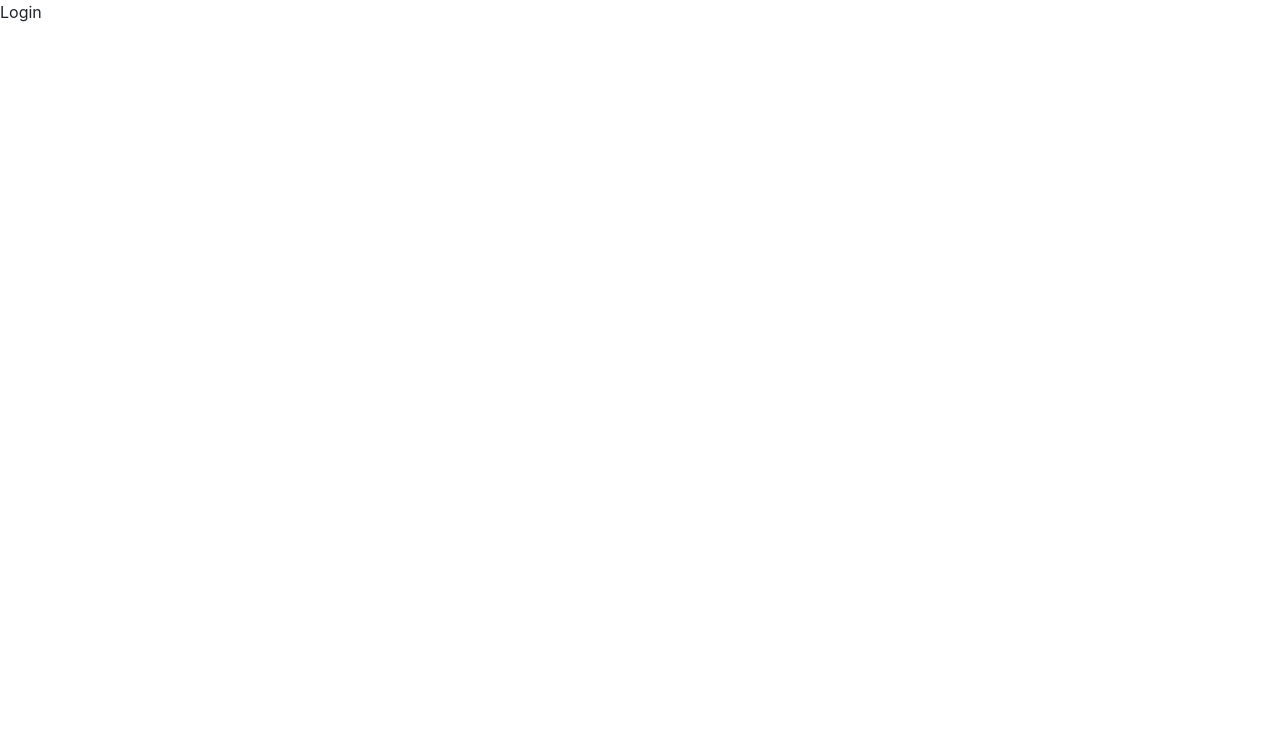
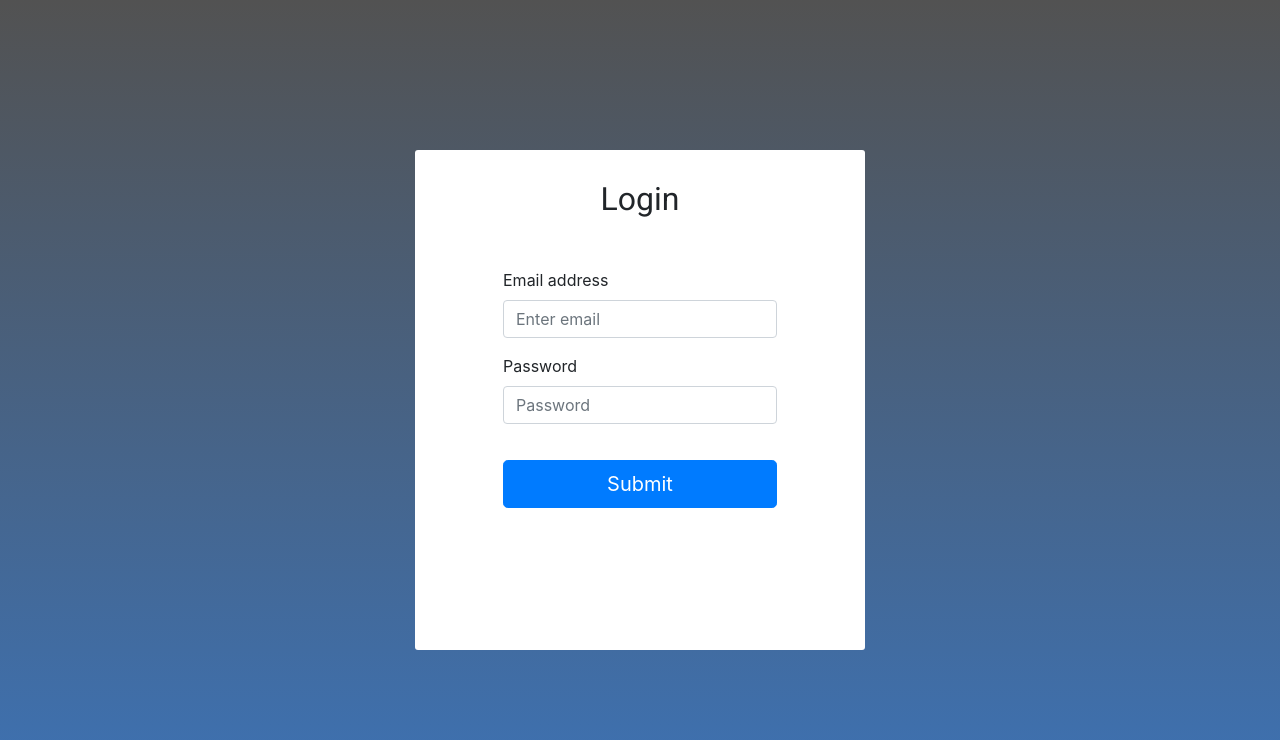
Before and after one commit to arawwad/zowwar, a React (Create React App) app: page /login in a window 1280 px wide. Shown: the top 740 px of the page. Built offline with nearby package versions, Linux system fonts and the light colour scheme.

Commit message:
login route

```diff
--- a/src/routes/Login.js
+++ b/src/routes/Login.js
@@ -1,9 +1,30 @@
 import React from 'react';
+import FormWrapper from 'components/global/FormWrapper'
+import Form from 'react-bootstrap/Form';
+import Button from 'react-bootstrap/Button';
 
 const Login = () => {
 
     return (
-        <div>Login</div>
+        <FormWrapper title="Login">
+            <Form>
+
+                <Form.Group controlId="formBasicEmail">
+                    <Form.Label>Email address</Form.Label>
+                    <Form.Control type="email" placeholder="Enter email" />
+                </Form.Group>
+
+                <Form.Group controlId="formBasicPassword">
+                    <Form.Label>Password</Form.Label>
+                    <Form.Control type="password" placeholder="Password" />
+                </Form.Group>
+
+                <Button size="lg" style={{ width: '100%', 'margin-top': '20px' }} variant="primary" type="submit">
+                    Submit
+                </Button>
+
+            </Form>
+        </FormWrapper>
     )
 }
 
--- a/src/routes/Register.js
+++ b/src/routes/Register.js
@@ -19,6 +19,11 @@
                     <Form.Control type="password" placeholder="Password" />
                 </Form.Group>
 
+                <Form.Group controlId="formBasicPassword">
+                    <Form.Label>Confirm Password</Form.Label>
+                    <Form.Control type="password" placeholder="Confirm Password" />
+                </Form.Group>
+
                 <Button size="lg" style={{width: '100%', 'margin-top': '20px'}} variant="primary" type="submit">
                     Submit
                 </Button>
```
